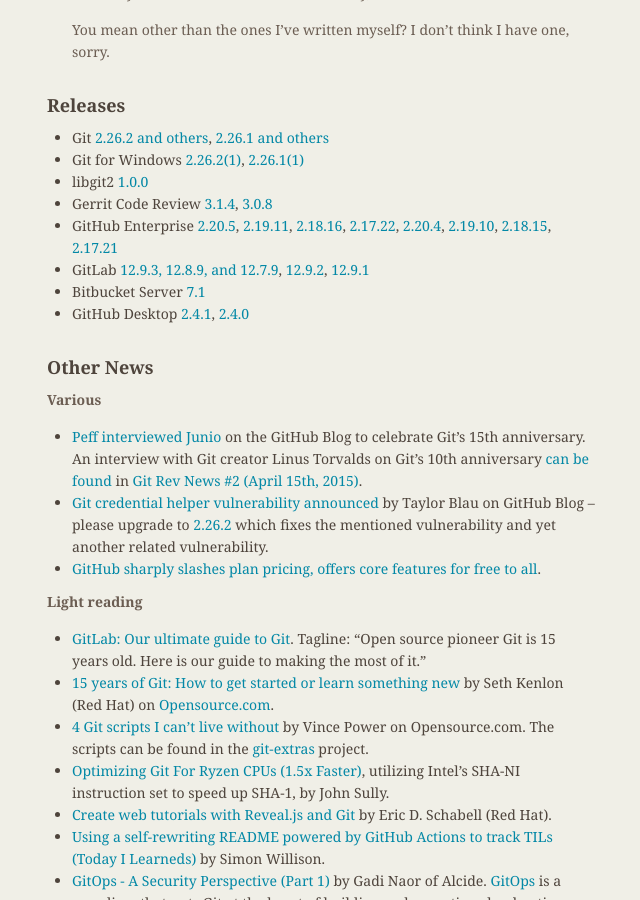
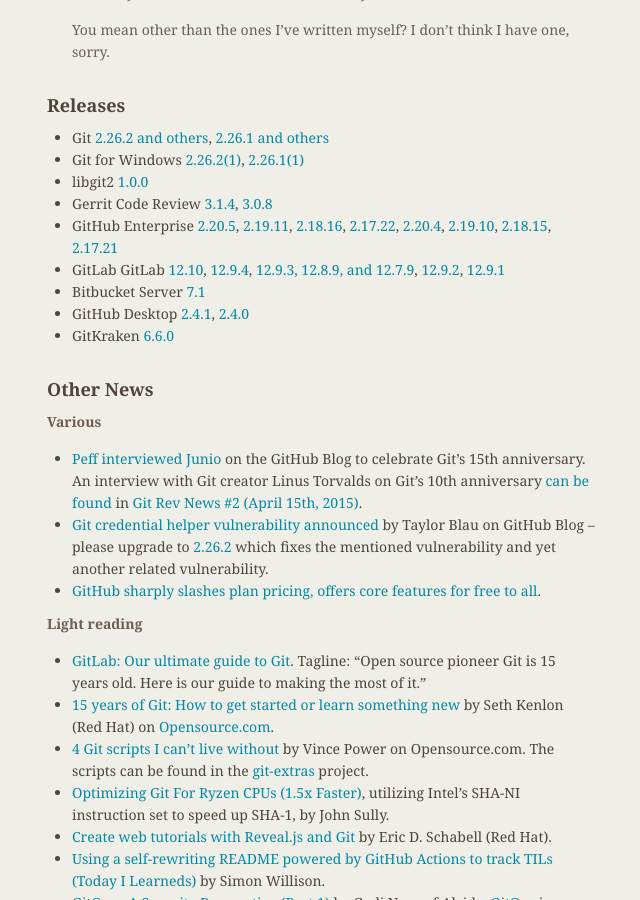
Before and after one commit to git/git.github.io, a Jekyll site: the page built from rev_news/drafts/edition-62.md, in a window 1280 px wide and 900 px high, scrolled down 3622 px. Shown: the whole window, without its empty margins (487-1127 px from the left). Built offline with Jekyll 4.4.1, drawn with Linux system fonts in a browser that asks for light colours.

Commit message:
rn-62: update 'Releases' section

```diff
--- a/rev_news/drafts/edition-62.md
+++ b/rev_news/drafts/edition-62.md
@@ -228,12 +228,15 @@
 [2.19.10](https://enterprise.github.com/releases/2.19.10/notes),
 [2.18.15](https://enterprise.github.com/releases/2.18.15/notes),
 [2.17.21](https://enterprise.github.com/releases/2.17.21/notes)
-+ GitLab [12.9.3, 12.8.9, and 12.7.9](https://about.gitlab.com/releases/2020/04/14/critical-security-release-gitlab-12-dot-9-dot-3-released/),
++ GitLab GitLab [12.10](https://about.gitlab.com/releases/2020/04/22/gitlab-12-10-released/),
+[12.9.4](https://about.gitlab.com/releases/2020/04/20/gitlab-12-9-4-released/),
+[12.9.3, 12.8.9, and 12.7.9](https://about.gitlab.com/releases/2020/04/14/critical-security-release-gitlab-12-dot-9-dot-3-released/),
 [12.9.2](https://about.gitlab.com/releases/2020/03/31/gitlab-12-9-2-released/),
 [12.9.1](https://about.gitlab.com/releases/2020/03/26/security-release-12-dot-9-dot-1-released/)
 + Bitbucket Server [7.1](https://confluence.atlassian.com/bitbucketserver/bitbucket-server-release-notes-872139866.html)
 + GitHub Desktop [2.4.1](https://desktop.github.com/release-notes/),
 [2.4.0](https://desktop.github.com/release-notes/)
++ GitKraken [6.6.0](https://support.gitkraken.com/release-notes/current)
 
 ## Other News
 
```
